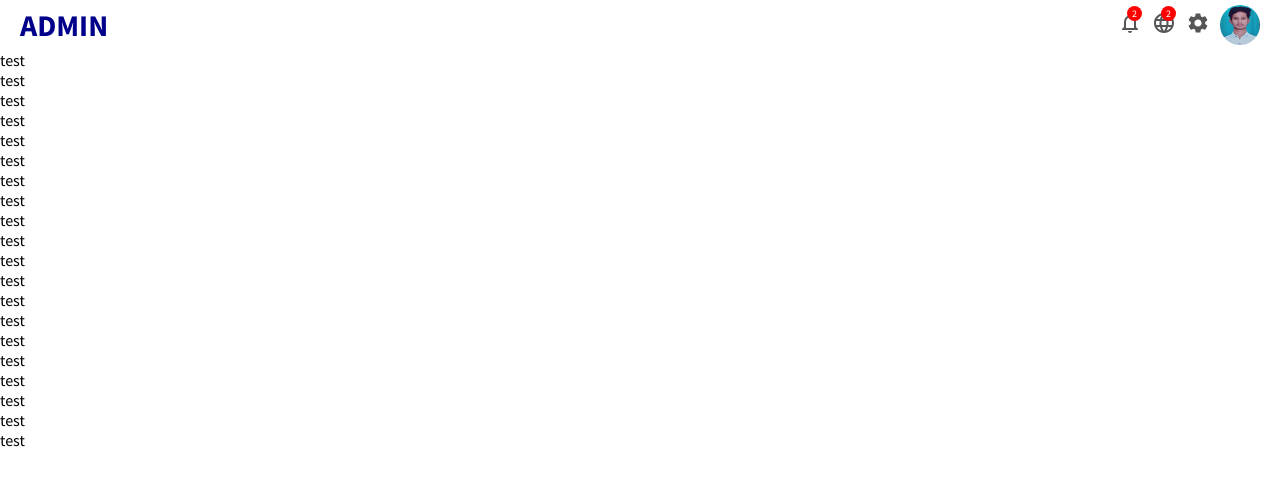
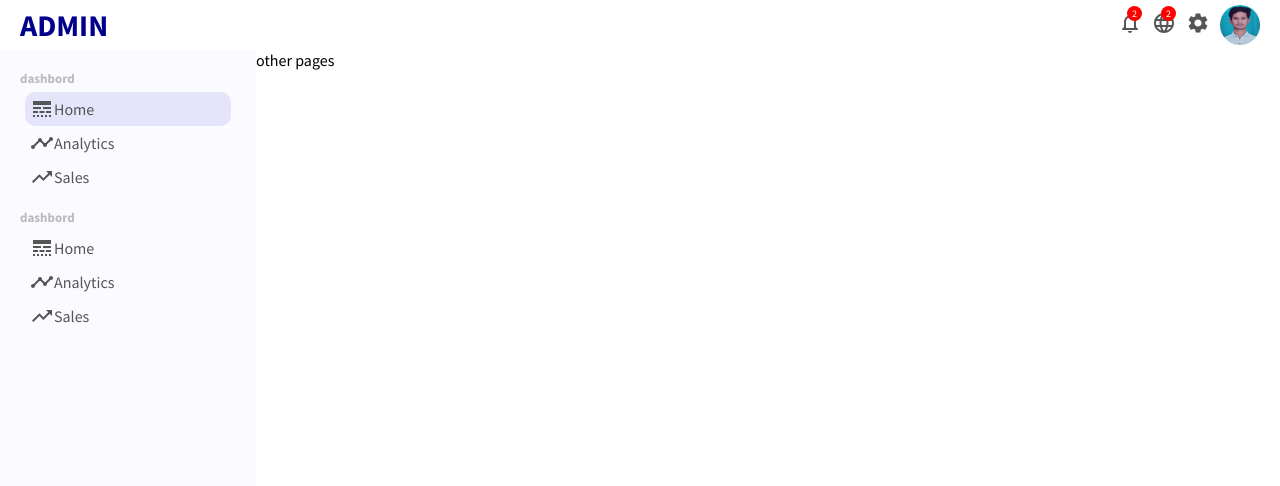
Before and after one commit to Anurag-Saha/admin_dashbord, a React (Create React App) app: page / in a window 1280 px wide. Shown: the top 486 px of the page. Built offline with nearby package versions, Linux system fonts and the light colour scheme; the HTML template or start-up script is replaced by a standard one.

Commit message:
working on sidebar

```diff
--- a/src/App.js
+++ b/src/App.js
@@ -1,29 +1,15 @@
+import Sidebar from "./components/sidebar/Sidebar";
 import Topbar from "./components/topbar/Topbar";
+import "./app.css"
 
 function App() {
   return (
     <div >
       <Topbar />
-      test<br/>
-      test<br/>
-      test<br/>
-      test<br/>
-      test<br/>
-      test<br/>
-      test<br/>
-      test<br/>
-      test<br/>
-      test<br/>
-      test<br/>
-      test<br/>
-      test<br/>
-      test<br/>
-      test<br/>
-      test<br/>
-      test<br/>
-      test<br/>
-      test<br/>
-      test<br/>
+      <div className="container">
+        <Sidebar />
+        <div className="others">other pages</div>
+      </div>
     </div>
   );
 }
--- /dev/null
+++ b/src/app.css
@@ -0,0 +1,6 @@
+.container{
+    display: flex;
+}
+.others{
+    flex: 4;
+}
--- /dev/null
+++ b/src/components/sidebar/Sidebar.jsx
@@ -0,0 +1,45 @@
+import "./sidebar.css"
+import { LineStyle ,Timeline, TrendingUp} from "@material-ui/icons"
+
+export default function Sidebar() {
+  return (
+    <div className="sidebar">
+      <div className="sidebarWrapper">
+        <div className="sidebarMenu">
+            <h3 className="sidebarTitle">dashbord</h3>
+            <ul className="sidebarList">
+                <li className="sidebarListItem active">
+                    <LineStyle/>
+                    Home
+                </li>
+                <li className="sidebarListItem">
+                    <Timeline/>
+                    Analytics
+                </li>
+                <li className="sidebarListItem">
+                    <TrendingUp/>
+                    Sales
+                </li>
+            </ul>
+        </div>
+        <div className="sidebarMenu">
+            <h3 className="sidebarTitle">dashbord</h3>
+            <ul className="sidebarList">
+                <li className="sidebarListItem ">
+                    <LineStyle/>
+                    Home
+                </li>
+                <li className="sidebarListItem">
+                    <Timeline/>
+                    Analytics
+                </li>
+                <li className="sidebarListItem">
+                    <TrendingUp/>
+                    Sales
+                </li>
+            </ul>
+        </div>
+      </div>
+    </div>
+  )
+}
--- /dev/null
+++ b/src/components/sidebar/sidebar.css
@@ -0,0 +1,32 @@
+.sidebar{
+    flex: 1;
+    height: calc(100vh - 50px);
+    background-color: rgb(251, 251, 255);
+    position: sticky;
+    top: 50px;
+}
+.sidebarWrapper{
+    padding: 20px;
+    color: #555;
+}
+.sidebarMenu{
+    margin-bottom: 10px;
+}
+.sidebarTitle{
+    font-size: 13px;
+    color: rgb(187, 186, 186);
+}
+.sidebarList{
+    list-style: none;
+    padding: 5px;
+}
+.sidebarListItem{
+    padding: 5px;
+    cursor: pointer;
+    display: flex;
+    align-items: center;
+    border-radius: 10px;
+}
+.sidebarListItem.active,.sidebarListItem:hover{
+    background-color: rgb(228, 228, 250);
+}
```
